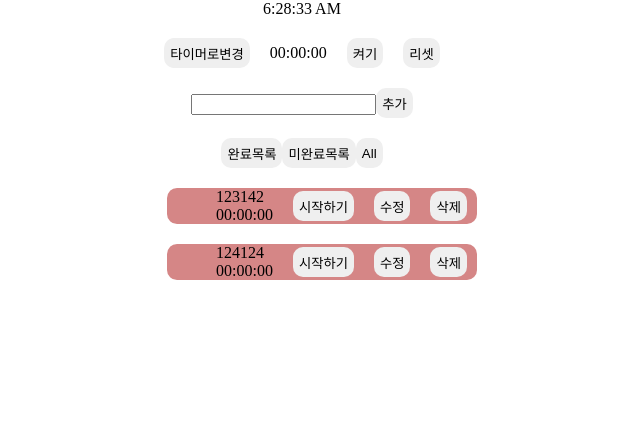
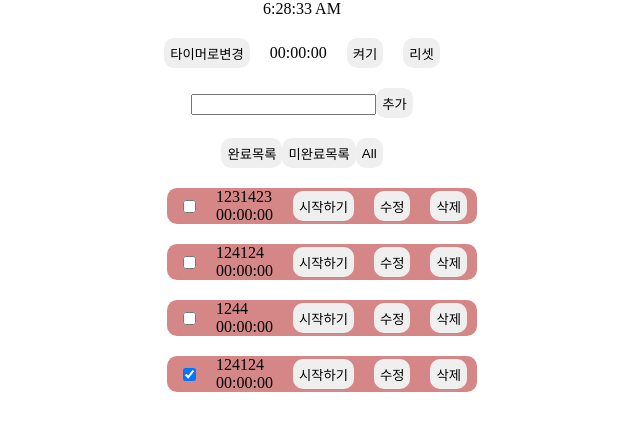
Before and after one commit to yongarframe/miniPJT-memo-Challenge, a React (Vite) app: page / in a window 1280 px wide. Shown: the top 430 px of the page, without its empty margins (338-978 px from the left). Built offline with nearby package versions, Linux system fonts and the light colour scheme; no server answers; data requests are answered from the project's data file.

Commit message:
✨ 완료 미완료 목록 필터
완료 미완료 목록 필터

```diff
--- a/db.json
+++ b/db.json
@@ -1,16 +1,34 @@
 {
   "todo": [
     {
+      "0": {
+        "id": "3a5c",
+        "content": "123142",
+        "time": 0,
+        "completed": false
+      },
       "id": "3a5c",
-      "content": "123142",
+      "content": "1231423",
       "time": 0,
-      "competed": false
+      "completed": false
     },
     {
       "id": "b720",
       "content": "124124",
       "time": 0,
-      "competed": false
+      "completed": false
+    },
+    {
+      "id": "9051",
+      "content": "1244",
+      "time": 0,
+      "completed": false
+    },
+    {
+      "id": "37af",
+      "content": "124124",
+      "time": 0,
+      "completed": true
     }
   ]
 }
--- a/src/App.jsx
+++ b/src/App.jsx
@@ -64,9 +64,29 @@ function App() {
       <Advice />
       <TodoInput state={state} dispatch={dispatch} />
       <div className="todofilter flex">
-        <button>완료목록</button>
-        <button>미완료목록</button>
-        <button>All</button>
+        <button
+          onClick={() => {
+            dispatch({ type: "GET_DATA", payload: data });
+            dispatch({ type: "FILTER_DONE" });
+          }}
+        >
+          완료목록
+        </button>
+        <button
+          onClick={() => {
+            dispatch({ type: "GET_DATA", payload: data });
+            dispatch({ type: "FILTER_UNDONE" });
+          }}
+        >
+          미완료목록
+        </button>
+        <button
+          onClick={() => {
+            dispatch({ type: "GET_DATA", payload: data });
+          }}
+        >
+          All
+        </button>
       </div>
       <TodoList
         state={state}
@@ -100,7 +120,7 @@ function TodoInput({ dispatch }) {
       // id: Number(new Date()).toString(),
       content: inputRef.current.value,
       time: 0,
-      competed: false,
+      completed: false,
     };
     fetch("http://localhost:3000/todo", {
       method: "POST",
@@ -158,8 +178,31 @@ function Todo({
   setCurrentInput,
 }) {
   // console.log(typeof state.id);
+  const [listChecked, setListChecked] = useState(state.completed);
+
   return (
     <li className={`flex todo ${currentTodo === state.id ? "current" : ""}`}>
+      <input
+        type="checkbox"
+        checked={listChecked}
+        onChange={() => {
+          const newCheck = !listChecked;
+          setListChecked(newCheck);
+          const newTodo = { ...state, completed: newCheck };
+          // console.log(newTodo);
+          fetch(`http://localhost:3000/todo/${state.id}`, {
+            method: "PATCH",
+            body: JSON.stringify(newTodo),
+          }).then((res) => {
+            if (res.ok) {
+              dispatch({
+                type: "TODO_COMPLETE",
+                payload: [state, newCheck],
+              });
+            }
+          });
+        }}
+      />
       <div>
         {state.content}
         <br />
--- a/src/todoReducer.jsx
+++ b/src/todoReducer.jsx
@@ -17,6 +17,17 @@ export const todoReducer = (state, action) => {
       return state.map((el) =>
         el.id === action.payload[0] ? { ...el, content: action.payload[1] } : el
       );
+    case "TODO_COMPLETE":
+      return state.map((el) =>
+        el.id === action.payload[0].id
+          ? { ...el, completed: action.payload[1] }
+          : el
+      );
+    case "FILTER_DONE":
+      return [...state].filter((el) => el.completed === true);
+
+    case "FILTER_UNDONE":
+      return [...state].filter((el) => el.completed !== true);
 
     default:
       return state;
```
